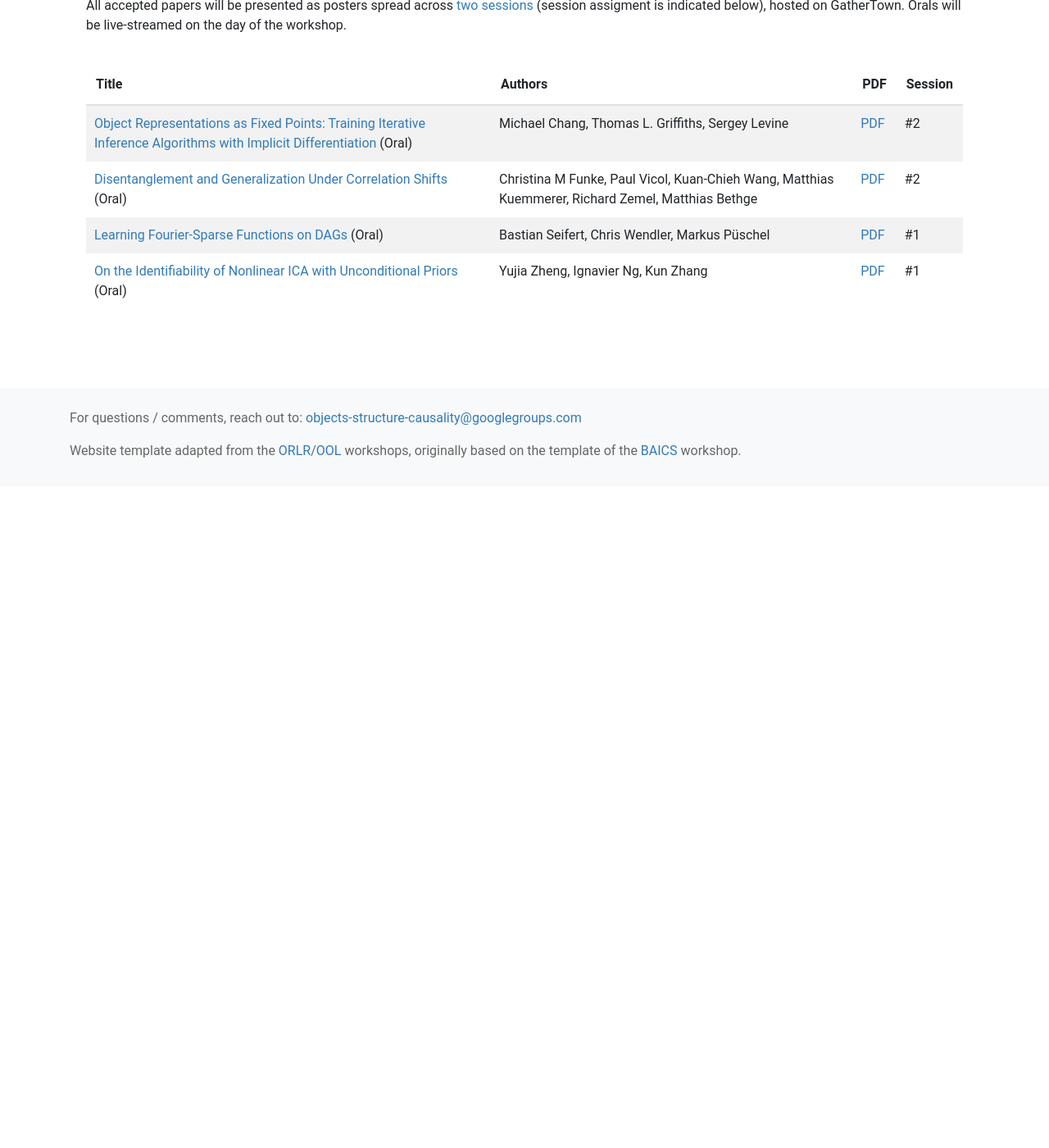
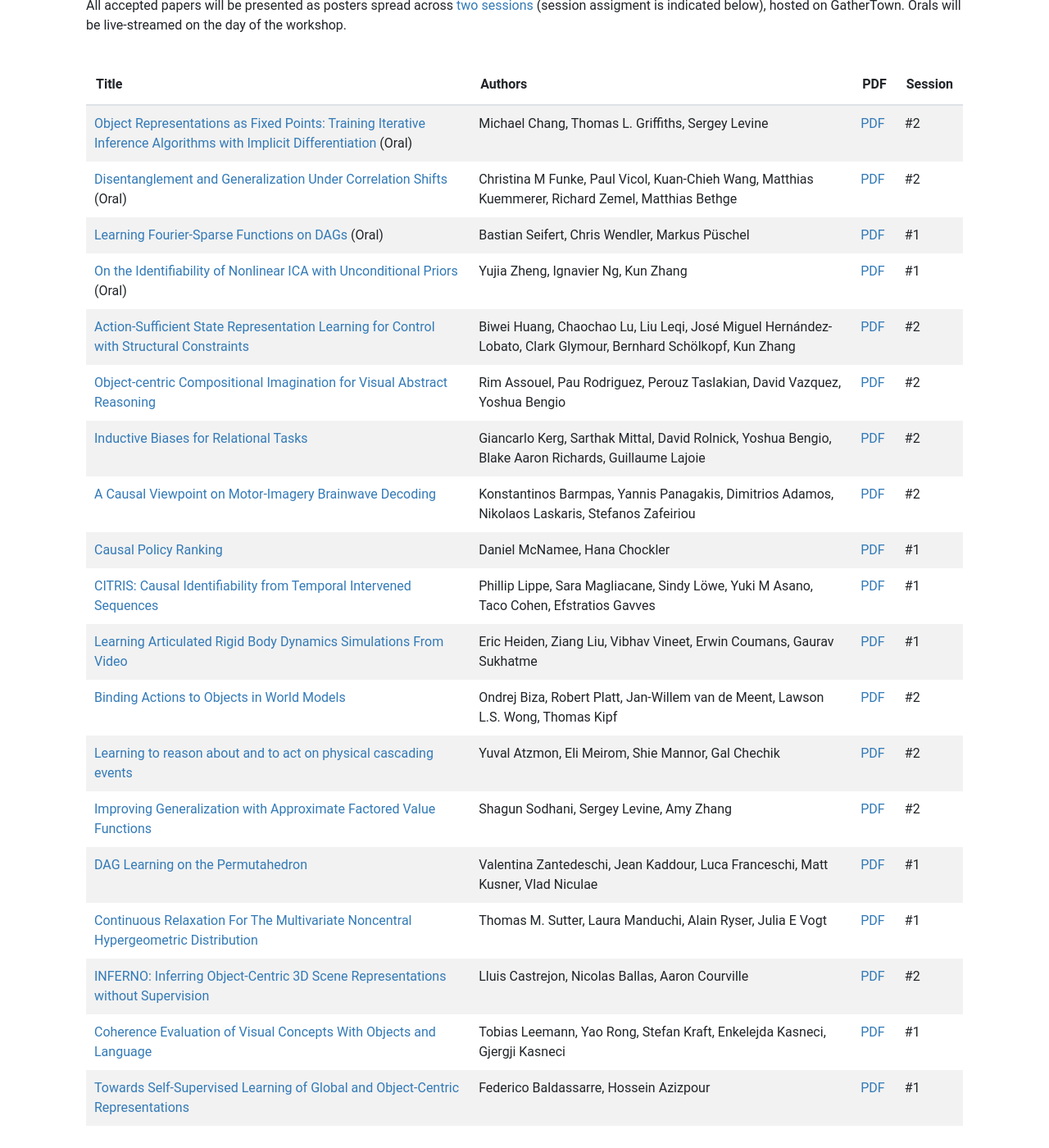
Before and after one commit to objects-structure-causality/objects-structure-causality.github.io, a Jekyll site: the page built from papers.html, in a window 1280 px wide and 1400 px high, scrolled down 317 px. Shown: the whole window at 82% size. Built offline with Jekyll 4.4.1, drawn with Linux system fonts in a browser that asks for light colours; nearby versions of some CDN libraries; before the commit the page ends 910 px from its top, so only the background shows below that.

Commit message:
Add more papers

```diff
--- a/papers.html
+++ b/papers.html
@@ -92,6 +92,246 @@ Yujia Zheng, Ignavier Ng, Kun Zhang
 </td>
 </tr>
 
+
+<tr>
+<td>
+<span><a href="https://openreview.net/forum?id=HrxfwSu8cl9">Action-Sufficient State Representation Learning for Control with Structural Constraints</a></span>
+</td>
+<td>
+Biwei Huang, Chaochao Lu, Liu Leqi, José Miguel Hernández-Lobato, Clark Glymour, Bernhard Schölkopf, Kun Zhang
+</td>
+<td>
+<a href="https://openreview.net/pdf?id=HrxfwSu8cl9" target="_blank">PDF</a>
+</td>
+<td>
+#2
+</td>
+</tr>
+
+
+<tr>
+<td>
+<span><a href="https://openreview.net/forum?id=rCzfIruU5x5">Object-centric Compositional Imagination for Visual Abstract Reasoning</a></span>
+</td>
+<td>
+Rim Assouel, Pau Rodriguez, Perouz Taslakian, David Vazquez, Yoshua Bengio
+</td>
+<td>
+<a href="https://openreview.net/pdf?id=rCzfIruU5x5" target="_blank">PDF</a>
+</td>
+<td>
+#2
+</td>
+</tr>
+
+
+<tr>
+<td>
+<span><a href="https://openreview.net/pdf?id=BSgxIBuI5lq">Inductive Biases for Relational Tasks</a></span>
+</td>
+<td>
+Giancarlo Kerg, Sarthak Mittal, David Rolnick, Yoshua Bengio, Blake Aaron Richards, Guillaume Lajoie
+</td>
+<td>
+<a href="https://openreview.net/pdf?id=BSgxIBuI5lq" target="_blank">PDF</a>
+</td>
+<td>
+#2
+</td>
+</tr>
+
+
+<tr>
+<td>
+<span><a href="https://openreview.net/forum?id=HRfDSrOLclq">A Causal Viewpoint on Motor-Imagery Brainwave Decoding</a></span>
+</td>
+<td>
+Konstantinos Barmpas, Yannis Panagakis, Dimitrios Adamos, Nikolaos Laskaris, Stefanos Zafeiriou
+</td>
+<td>
+<a href="https://openreview.net/pdf?id=HRfDSrOLclq" target="_blank">PDF</a>
+</td>
+<td>
+#2
+</td>
+</tr>
+
+
+<tr>
+<td>
+<span><a href="https://openreview.net/forum?id=HZExSSO8ql5">Causal Policy Ranking</a></span>
+</td>
+<td>
+Daniel McNamee, Hana Chockler
+</td>
+<td>
+<a href="https://openreview.net/pdf?id=HZExSSO8ql5" target="_blank">PDF</a>
+</td>
+<td>
+#1
+</td>
+</tr>
+
+
+<tr>
+<td>
+<span><a href="https://openreview.net/forum?id=H87xrH_Lcg9">CITRIS: Causal Identifiability from Temporal Intervened Sequences</a></span>
+</td>
+<td>
+Phillip Lippe, Sara Magliacane, Sindy Löwe, Yuki M Asano, Taco Cohen, Efstratios Gavves
+</td>
+<td>
+<a href="https://openreview.net/pdf?id=H87xrH_Lcg9" target="_blank">PDF</a>
+</td>
+<td>
+#1
+</td>
+</tr>
+
+
+<tr>
+<td>
+<span><a href="https://openreview.net/forum?id=SY8GPHd8qe9">Learning Articulated Rigid Body Dynamics Simulations From Video</a></span>
+</td>
+<td>
+Eric Heiden, Ziang Liu, Vibhav Vineet, Erwin Coumans, Gaurav Sukhatme
+</td>
+<td>
+<a href="https://openreview.net/pdf?id=SY8GPHd8qe9" target="_blank">PDF</a>
+</td>
+<td>
+#1
+</td>
+</tr>
+
+
+<tr>
+<td>
+<span><a href="https://openreview.net/forum?id=HImz8BuUclc">Binding Actions to Objects in World Models</a></span>
+</td>
+<td>
+Ondrej Biza, Robert Platt, Jan-Willem van de Meent, Lawson L.S. Wong, Thomas Kipf
+</td>
+<td>
+<a href="https://openreview.net/pdf?id=HImz8BuUclc" target="_blank">PDF</a>
+</td>
+<td>
+#2
+</td>
+</tr>
+
+
+<tr>
+<td>
+<span><a href="https://openreview.net/forum?id=rIQgLHdUcec">Learning to reason about and to act on physical cascading events</a></span>
+</td>
+<td>
+Yuval Atzmon, Eli Meirom, Shie Mannor, Gal Chechik
+</td>
+<td>
+<a href="https://openreview.net/pdf?id=rIQgLHdUcec" target="_blank">PDF</a>
+</td>
+<td>
+#2
+</td>
+</tr>
+
+
+<tr>
+<td>
+<span><a href="https://openreview.net/forum?id=B4exBrOUceq">Improving Generalization with Approximate Factored Value Functions</a></span>
+</td>
+<td>
+Shagun Sodhani, Sergey Levine, Amy Zhang
+</td>
+<td>
+<a href="https://openreview.net/pdf?id=B4exBrOUceq" target="_blank">PDF</a>
+</td>
+<td>
+#2
+</td>
+</tr>
+
+
+<tr>
+<td>
+<span><a href="https://openreview.net/forum?id=S8X8vS_85gc">DAG Learning on the Permutahedron</a></span>
+</td>
+<td>
+Valentina Zantedeschi, Jean Kaddour, Luca Franceschi, Matt Kusner, Vlad Niculae
+</td>
+<td>
+<a href="https://openreview.net/pdf?id=S8X8vS_85gc" target="_blank">PDF</a>
+</td>
+<td>
+#1
+</td>
+</tr>
+
+
+<tr>
+<td>
+<span><a href="https://openreview.net/forum?id=rZVGLHuU9xq">Continuous Relaxation For The Multivariate Noncentral Hypergeometric Distribution</a></span>
+</td>
+<td>
+Thomas M. Sutter, Laura Manduchi, Alain Ryser, Julia E Vogt
+</td>
+<td>
+<a href="https://openreview.net/forum?id=rZVGLHuU9xq" target="_blank">PDF</a>
+</td>
+<td>
+#1
+</td>
+</tr>
+
+
+<tr>
+<td>
+<span><a href="https://openreview.net/forum?id=SI7NHHO85eq">INFERNO: Inferring Object-Centric 3D Scene Representations without Supervision</a></span>
+</td>
+<td>
+Lluis Castrejon, Nicolas Ballas, Aaron Courville
+</td>
+<td>
+<a href="https://openreview.net/forum?id=SI7NHHO85eq" target="_blank">PDF</a>
+</td>
+<td>
+#2
+</td>
+</tr>
+
+
+<tr>
+<td>
+<span><a href="https://openreview.net/forum?id=rRzSSS_Ucg9">Coherence Evaluation of Visual Concepts With Objects and Language</a></span>
+</td>
+<td>
+Tobias Leemann, Yao Rong, Stefan Kraft, Enkelejda Kasneci, Gjergji Kasneci
+</td>
+<td>
+<a href="https://openreview.net/forum?id=rRzSSS_Ucg9" target="_blank">PDF</a>
+</td>
+<td>
+#1
+</td>
+</tr>
+
+
+<tr>
+<td>
+<span><a href="https://openreview.net/forum?id=SRfVvBuI9xq">Towards Self-Supervised Learning of Global and Object-Centric Representations</a></span>
+</td>
+<td>
+Federico Baldassarre, Hossein Azizpour
+</td>
+<td>
+<a href="https://openreview.net/forum?id=SRfVvBuI9xq" target="_blank">PDF</a>
+</td>
+<td>
+#1
+</td>
+</tr>
+
 </tbody>
 </table>
 </div>
```
